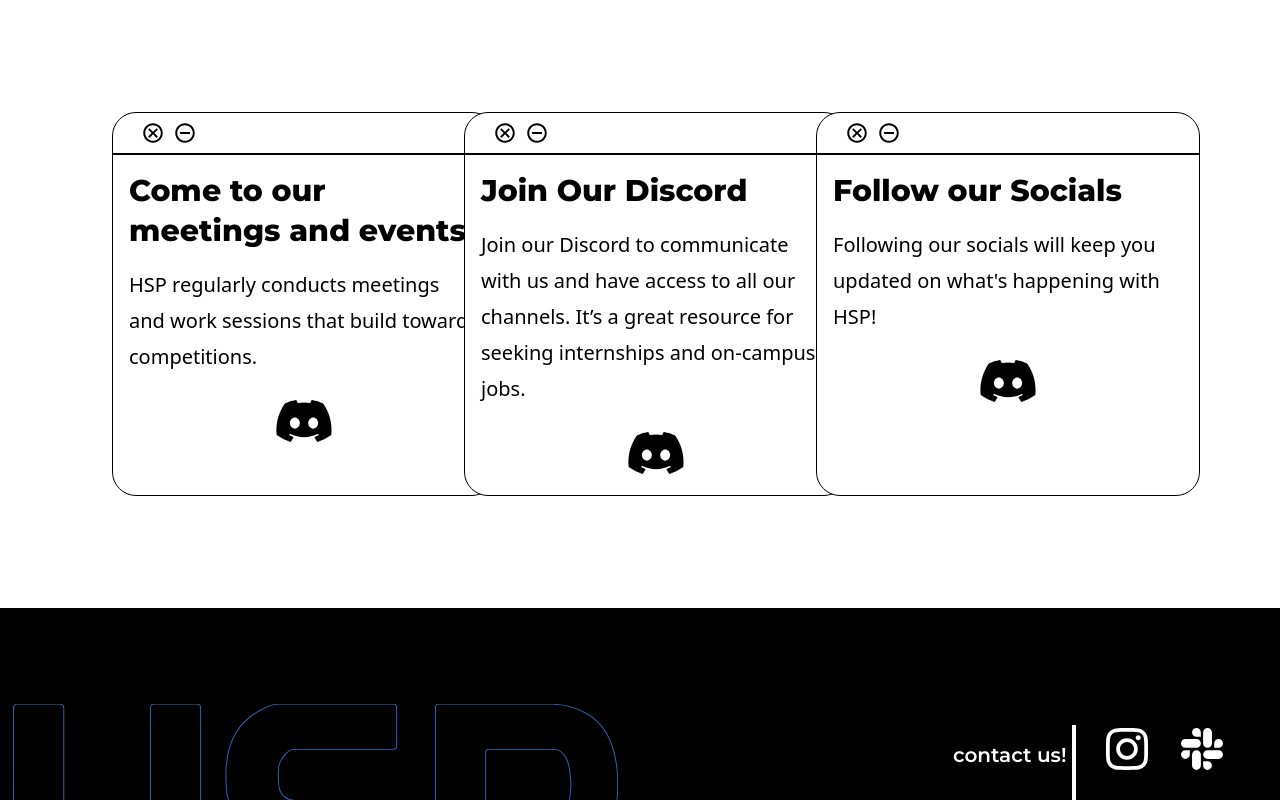
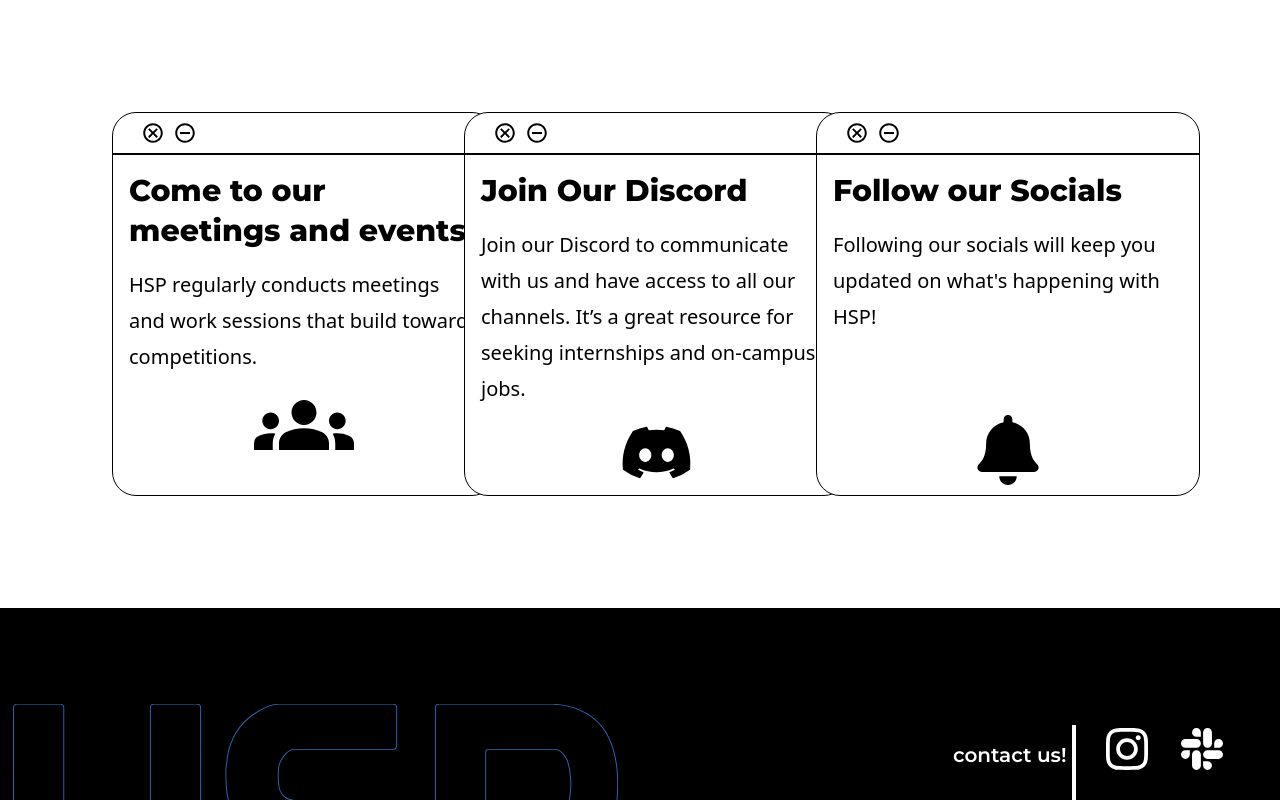
Before and after one commit to acm-ucr/hsp-website, a Next.js app: page /join in a window 1280 px wide. Shown: the top 800 px of the page. Built offline with nearby package versions, Linux system fonts and the light colour scheme.

Commit message:
added icons

```diff
--- a/src/app/join/page.js
+++ b/src/app/join/page.js
@@ -1,5 +1,8 @@
 import React from "react";
 import Card from "@/components/join/Card";
+import { MdGroups } from "react-icons/md";
+import { FaDiscord } from "react-icons/fa";
+import { FaBell } from "react-icons/fa";
 
 const page = () => {
   return (
@@ -7,14 +10,17 @@ const page = () => {
       <Card
         title="Come to our meetings and events"
         description="HSP regularly conducts meetings and work sessions that build towards competitions."
+        icon={<MdGroups className="text-black" size={100} />}
       />
       <Card
         title="Join Our Discord"
         description="Join our Discord to communicate with us and have access to all our channels. It’s a great resource for seeking internships and on-campus jobs."
+        icon={<FaDiscord className="text-black pt-3" size={75} />}
       />
       <Card
         title="Follow our Socials"
         description="Following our socials will keep you updated on what's happening with HSP!"
+        icon={<FaBell className="text-black justify pt-20" size={150} />}
       />
     </div>
   );
--- a/src/components/join/Card.js
+++ b/src/components/join/Card.js
@@ -3,11 +3,8 @@ import {
   IoMdCloseCircleOutline,
   IoMdRemoveCircleOutline,
 } from "react-icons/io";
-// import { MdGroups } from "react-icons/md";
-import { FaDiscord } from "react-icons/fa";
-// import { FaBell } from "react-icons/fa";
 
-const Card = ({ title, description }) => {
+const Card = ({ title, description, icon }) => {
   return (
     <div className="bg-white text-black w-96 h-96 border border-black rounded-3xl">
       <div className="flex items-center text-2xl mx-4 my-2">
@@ -21,8 +18,8 @@ const Card = ({ title, description }) => {
       <div className="font-sans-arial text-xl font-light leading-9 px-3">
         {description}
       </div>
-      <div className="flex justify justify-center text-6xl pt-3">
-        <FaDiscord />
+      <div className="flex justify justify-center">
+        <div>{icon}</div>
       </div>
     </div>
   );
```
